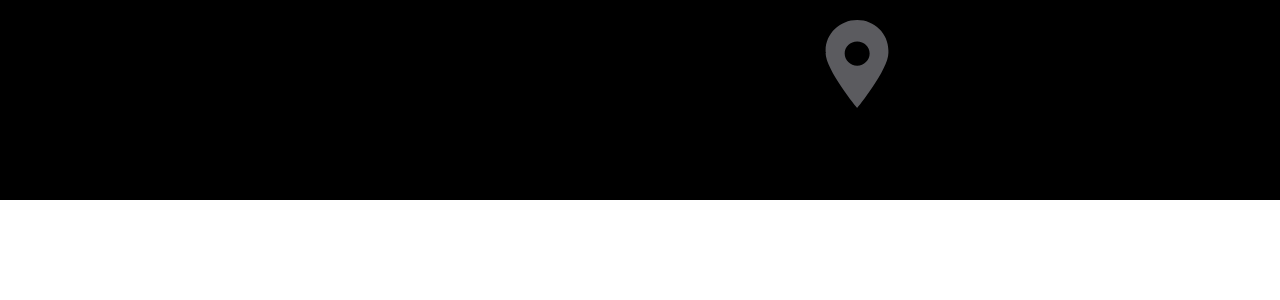
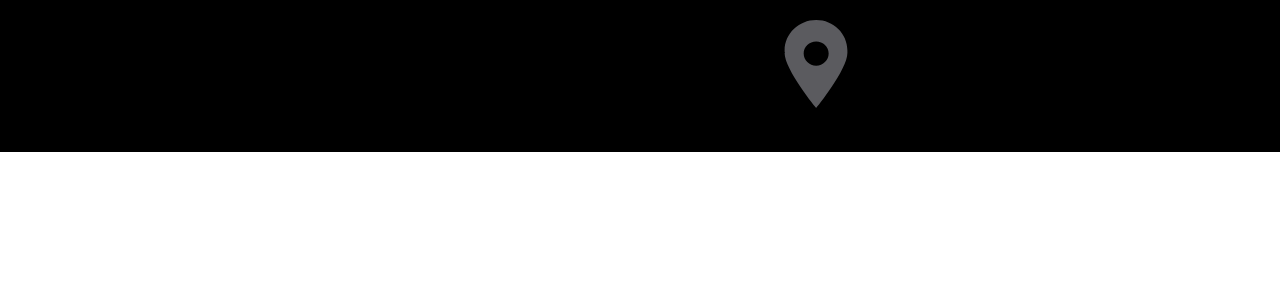
Before and after one commit to milliorn/Starbucks-Landing-Page, a React (Create React App) app in the folder landing-page/: page / in a window 1280 px wide. Shown: the top 300 px of the page. Built offline with nearby package versions, Linux system fonts and the light colour scheme.

Commit message:
navbar ul

```diff
--- a/landing-page/src/App.jsx
+++ b/landing-page/src/App.jsx
@@ -13,7 +13,7 @@ function App() {
             </a>
           </div>
 
-          <ul className="list-none navbar-nav-left">
+          <ul className="flex items-center list-none navbar-nav-left">
             <li>
               <a className="text-black" href="/">Menu</a>
             </li>
@@ -25,7 +25,7 @@ function App() {
             </li>
           </ul>
 
-          <ul className="list-none navbar-nav-right">
+          <ul className="flex items-center list-none navbar-nav-right">
             <li>
               <a className="text-black" href="/">
                 <img className="max-w-full " src={Marker} alt="" />
```
